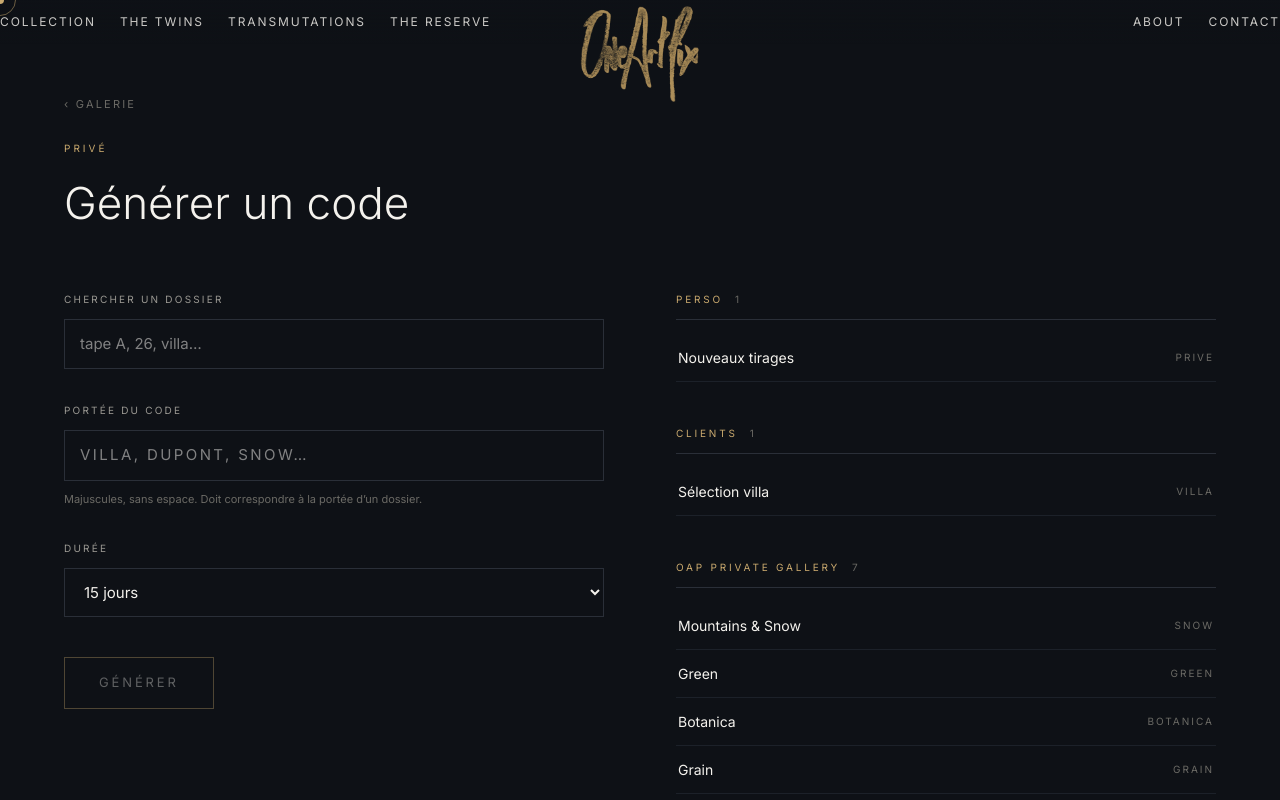
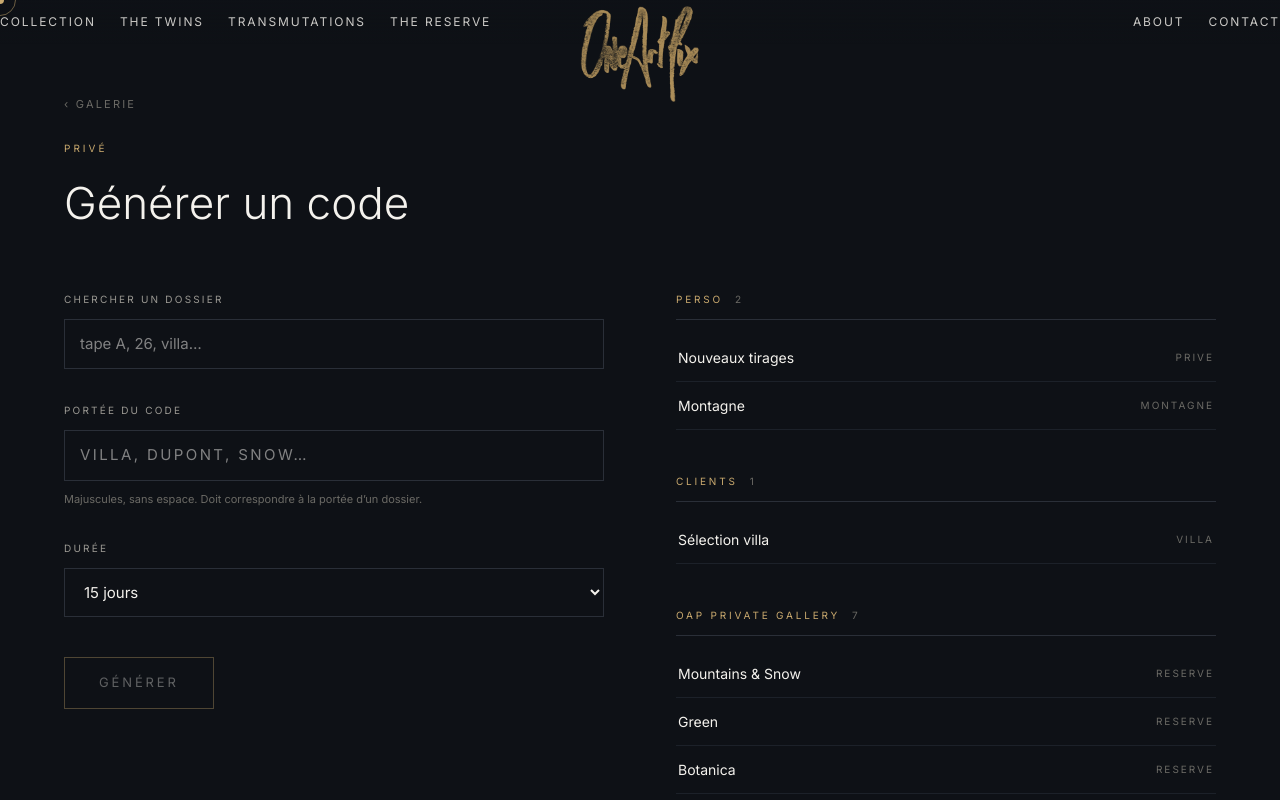
Before and after one commit to BCMED74/oneartpix-v2, a Next.js app: page /private/admin in a window 1280 px wide. Shown: the top 800 px of the page. Built offline with nearby package versions, Linux system fonts and the light colour scheme.

Commit message:
feat: montagne gallery and unified reserve scope
Added 'downloadable' property to PrivatePhoto type and updated scope values for various entries.

```diff
--- a/src/data/private.ts
+++ b/src/data/private.ts
@@ -2,8 +2,9 @@
    ONEARTPIX — GALERIE PRIVÉE
    Images : public/private-photos/<slug>/
 
-   scope  = la portée qui donne accès à ce dossier
-   family = theme (The Reserve) | client | perso
+   scope        = la portée qui donne accès au dossier
+   family       = theme (The Reserve) | client | perso
+   downloadable = autorise le téléchargement ZIP (dossier hd/)
    ============================================================ */
 
 export type PrivatePhoto = {
@@ -18,6 +19,7 @@ export type PrivateFolder = {
   subtitle?: string;
   scope: string;
   family: "theme" | "client" | "perso";
+  downloadable?: boolean;
   cover: string;
   photos: PrivatePhoto[];
 };
@@ -40,6 +42,20 @@ export const privateFolders: PrivateFolder[] = [
       { src: "/private-photos/nouveaux-tirages/03.webp", title: "Sans titre 03" },
     ],
   },
+  {
+    slug: "montagne",
+    title: "Montagne",
+    subtitle: "Sortie entre amis",
+    scope: "MONTAGNE",
+    family: "perso",
+    downloadable: true,
+    cover: "/private-photos/montagne/web/01.webp",
+    photos: [
+      { src: "/private-photos/montagne/web/01.webp" },
+      { src: "/private-photos/montagne/web/02.webp" },
+      { src: "/private-photos/montagne/web/03.webp" },
+    ],
+  },
 
   /* ---------- CLIENTS ---------- */
   {
@@ -56,11 +72,12 @@ export const privateFolders: PrivateFolder[] = [
   },
 
   /* ---------- THE RESERVE ---------- */
+  /* Portée unique : un seul code ouvre les sept territoires.  */
   {
     slug: "mountains-snow",
     title: "Mountains & Snow",
     subtitle: "Silence · altitude",
-    scope: "SNOW",
+    scope: "RESERVE",
     family: "theme",
     cover: "/private-photos/mountains-snow/01.webp",
     photos: [
@@ -73,7 +90,7 @@ export const privateFolders: PrivateFolder[] = [
     slug: "green",
     title: "Green",
     subtitle: "Forêts · canopées",
-    scope: "GREEN",
+    scope: "RESERVE",
     family: "theme",
     cover: "/private-photos/green/01.webp",
     photos: [
@@ -86,7 +103,7 @@ export const privateFolders: PrivateFolder[] = [
     slug: "botanica",
     title: "Botanica",
     subtitle: "Lumière traversante · matière",
-    scope: "BOTANICA",
+    scope: "RESERVE",
     family: "theme",
     cover: "/private-photos/botanica/01.webp",
     photos: [
@@ -98,7 +115,7 @@ export const privateFolders: PrivateFolder[] = [
     slug: "grain",
     title: "Grain",
     subtitle: "Bois · veines · usure",
-    scope: "GRAIN",
+    scope: "RESERVE",
     family: "theme",
     cover: "/private-photos/grain/01.webp",
     photos: [
@@ -110,7 +127,7 @@ export const privateFolders: PrivateFolder[] = [
     slug: "sea-water",
     title: "Sea & Water",
     subtitle: "Mouvement · surface",
-    scope: "SEA",
+    scope: "RESERVE",
     family: "theme",
     cover: "/private-photos/sea-water/01.webp",
     photos: [
@@ -123,7 +140,7 @@ export const privateFolders: PrivateFolder[] = [
     slug: "africa",
     title: "Africa",
     subtitle: "Lumière · immensité",
-    scope: "AFRICA",
+    scope: "RESERVE",
     family: "theme",
     cover: "/private-photos/africa/01.webp",
     photos: [
@@ -136,7 +153,7 @@ export const privateFolders: PrivateFolder[] = [
     slug: "wildlife",
     title: "Wildlife",
     subtitle: "Regards · présence",
-    scope: "WILDLIFE",
+    scope: "RESERVE",
     family: "theme",
     cover: "/private-photos/wildlife/01.webp",
     photos: [
@@ -157,7 +174,7 @@ export function allScopes(): string[] {
   return Array.from(new Set(privateFolders.map((f) => f.scope))).sort();
 }
 
-/* Les thématiques visibles publiquement sur The Reserve. */
+/* Les thématiques de The Reserve. */
 export function themeFolders(): PrivateFolder[] {
   return privateFolders.filter((f) => f.family === "theme");
 }
```
